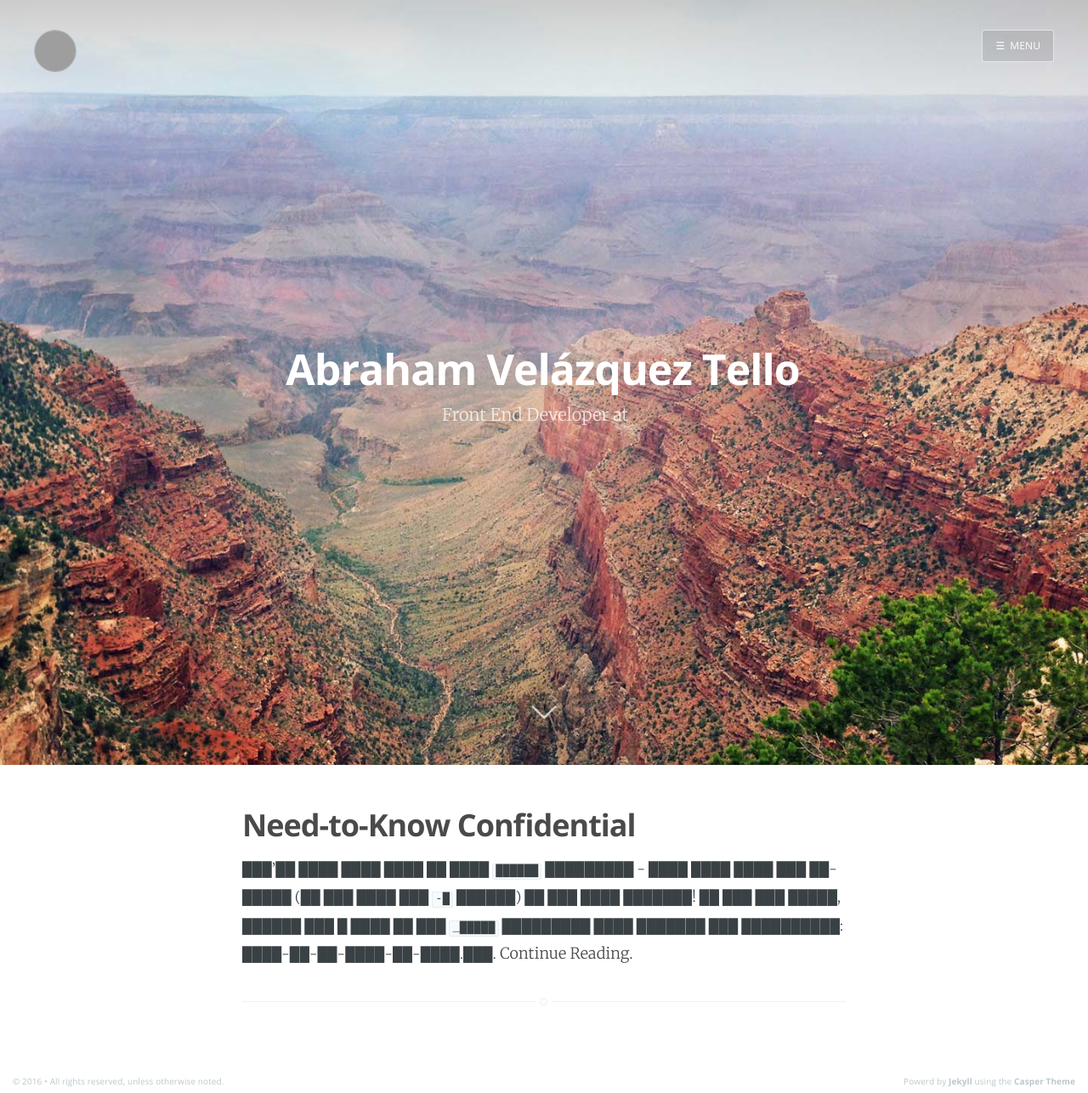
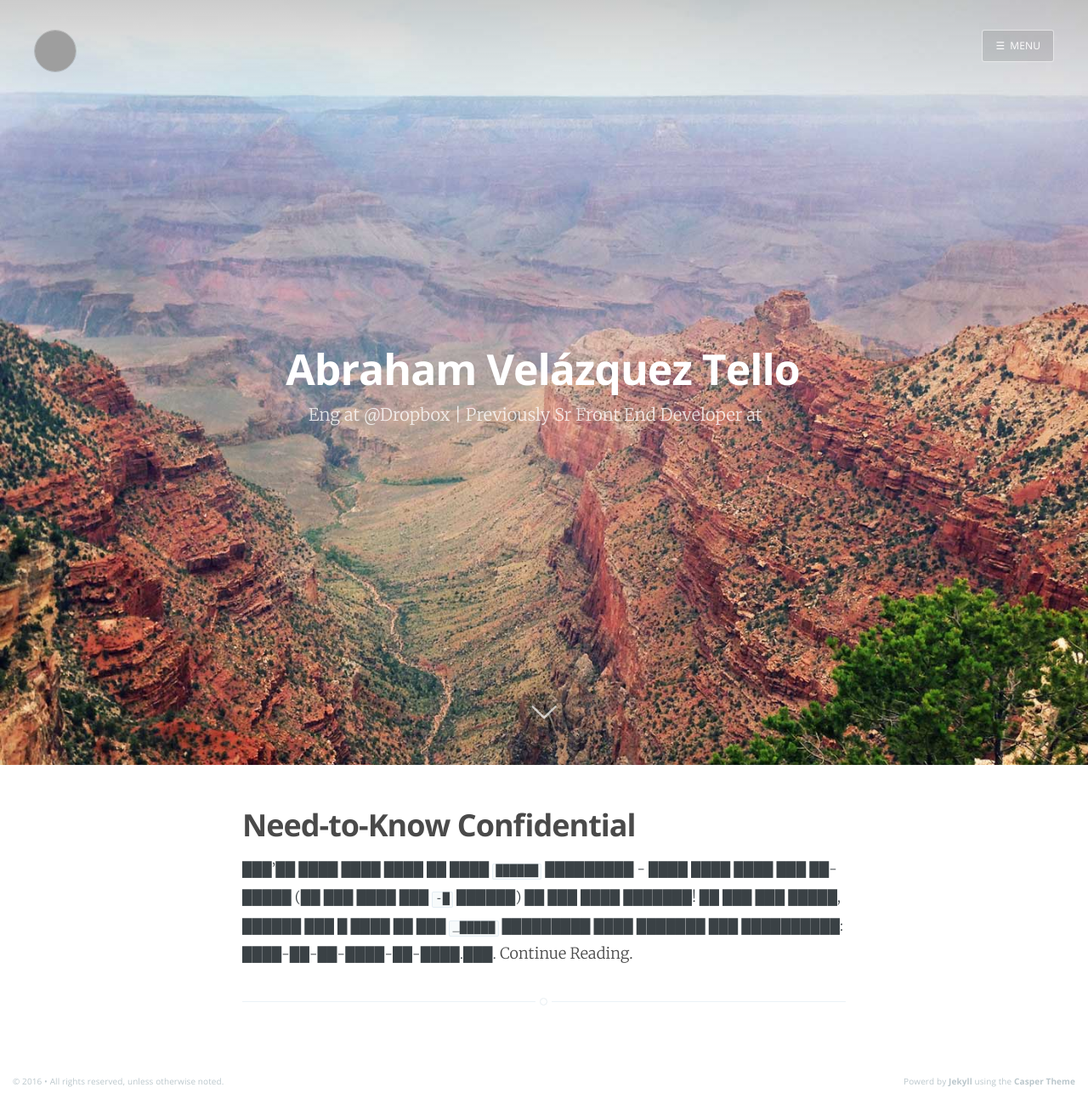
Before and after one commit to lunaroja/abrahamvelazquez.github.io, a Jekyll site: the page built from index.html, in a window 1280 px wide. Shown: the whole page at 85% size. Built offline with Jekyll 4.4.1, drawn with Linux system fonts in a browser that asks for light colours; nearby versions of some CDN libraries; Markdown is read by kramdown in place of the engine named in the settings; the list of posts is cut into pages by our own code; grey boxes are pictures that could not be loaded.

Commit message:
New job!

```diff
--- a/_config.yml
+++ b/_config.yml
@@ -1,5 +1,5 @@
 name: 'Abraham Velázquez Tello'
-description: 'Front End Developer at '
+description: 'Eng at @Dropbox | Previously Sr Front End Developer at '
 logo: '//gravatar.com/avatar/8ed5818f87bbd8bf79e7b36c440e45b9?s=200'
 url: 'http://abraham.mx'
 sourcecode: 'https://github.com/abrahamvelazquez/abrahamvelazquez.github.io'
```
